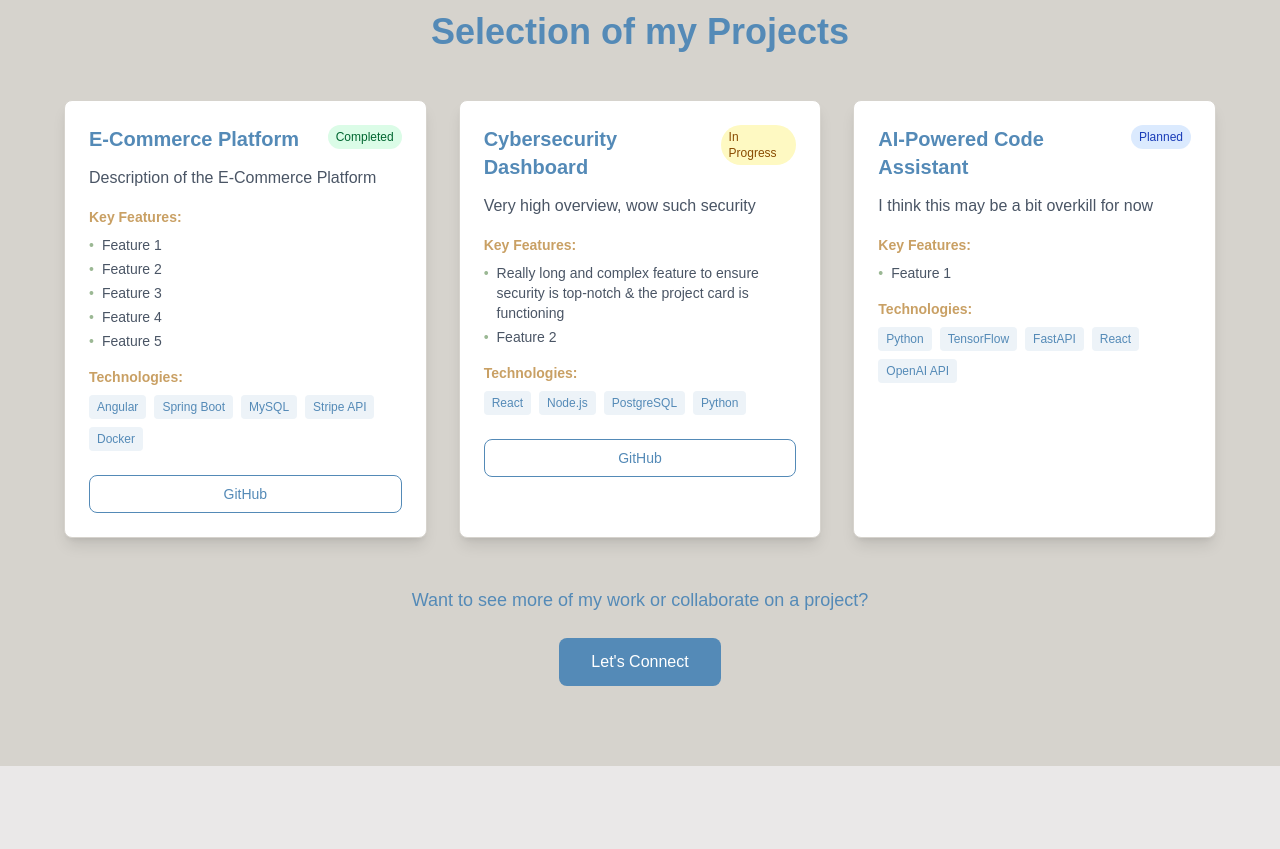
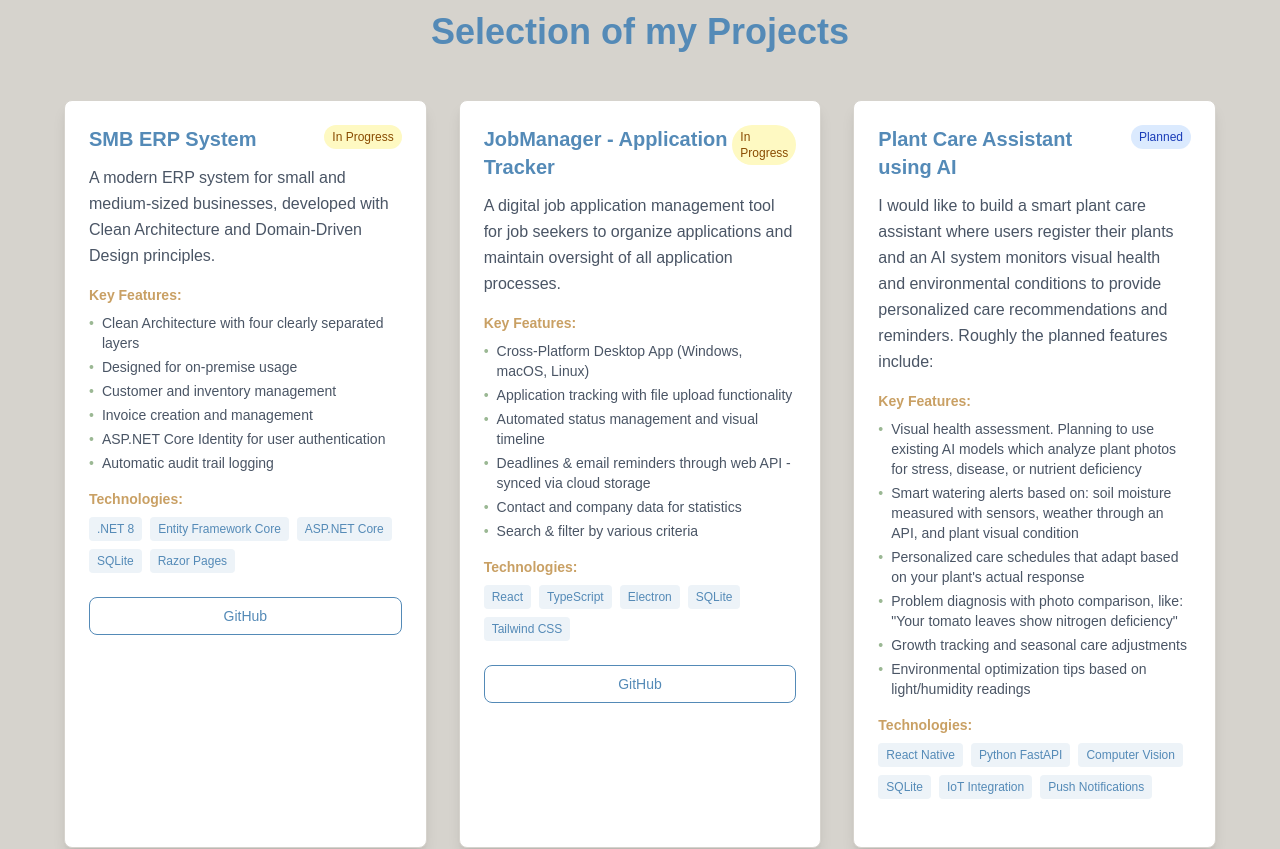
Before and after one commit to Sykios/Portfolio, a Next.js app: page / in a window 1280 px wide. Shown: the part 2400-3249 px from the top of the page. Built offline with nearby package versions, Linux system fonts and the light colour scheme.

Commit message:
feat: Update skills and project descriptions

```diff
--- a/components/skills-section.tsx
+++ b/components/skills-section.tsx
@@ -28,9 +28,9 @@ export default function SkillsSection({ className = "" }: SkillsSectionProps) {
       gradientTo: "#9BB894",
       skills: [
         { name: 'Angular', level: 80 },
-        { name: 'React / Next.js', level: 70 },
+        { name: 'React / Next.js', level: 50 },
         { name: 'Type-/JavaScript', level: 80 },
-        { name: 'Tailwind CSS', level: 75 },
+        { name: 'Tailwind CSS', level: 70 },
         { name: 'HTML5 / CSS3', level: 95 }
       ]
     },
@@ -42,8 +42,8 @@ export default function SkillsSection({ className = "" }: SkillsSectionProps) {
       gradientTo: "#FF8A7A",
       skills: [
         { name: 'Java', level: 90 },
-        { name: 'Node.js', level: 70 },
-        { name: 'Python', level: 70 },
+        { name: 'Node.js', level: 60 },
+        { name: 'Python', level: 55 },
         { name: 'PostgreSQL / MySQL', level: 85 },
         { name: 'REST APIs', level: 85 }
       ]
@@ -57,7 +57,7 @@ export default function SkillsSection({ className = "" }: SkillsSectionProps) {
       skills: [
         { name: 'Git / GitHub', level: 90 },
         { name: 'Docker', level: 70 },
-        { name: 'CI/CD', level: 70 },
+        { name: 'OWASP ZAP & Burp Suite', level: 50 },
         { name: 'Figma', level: 80 },
         { name: 'Spring Boot', level: 85 }
       ]
--- a/src/app/page.tsx
+++ b/src/app/page.tsx
@@ -61,7 +61,7 @@ export default function Home() {
             <div className="pr-0 md:pr-80">
               <p className="text-lg text-[#548AB7] dark:text-gray-300 mb-6 leading-relaxed">
                 I&apos;m an informatics student at TU Wien with a strong interest in Cybersecurity and AI, driven by curiosity and a hands-on mindset.
-                Outside the digital world, I&apos;m passionate about nature, intense sports like kickboxing and heavy lifting, and taking on work that challenges both body and mind.
+                Outside coding, I&apos;m passionate about nature, intense sports like kickboxing and heavy lifting, and taking on work that challenges both body and mind.
               </p>
               <p className="text-lg text-[#548AB7] dark:text-gray-300 mb-6 leading-relaxed">
                 I thrive in collaborative environments and have developed solid communication and problemsolving skills through honorary work at a large student dorm, where I served as a Heimvertretungsmitglied and IT advisor.
@@ -86,11 +86,11 @@ export default function Home() {
                   </li>
                   <li className="flex items-center">
                     <span className="text-lg mr-3">🚀</span>
-                    <span>Always Learning New Technologies</span>
+                    <span>Positive, social, yet practical-oriented mindset</span>
                   </li>
                   <li className="flex items-center">
                     <span className="text-lg mr-3">💡</span>
-                    <span>Currently pursuing Projects in Cybersecurity, Cloudtech & AI</span>
+                    <span>Currently interested in projects dealing with Web Security, Cloud & AI</span>
                   </li>
                 </ul>
               </div>
@@ -108,43 +108,52 @@ export default function Home() {
           <h2 className="text-3xl sm:text-4xl font-bold text-center mb-12 text-[#548AB7] dark:text-white">Selection of my Projects</h2>
 
           <div className="grid md:grid-cols-2 lg:grid-cols-3 gap-8">
-            {/* Example Project with Demo & GitHub */}
+            {/* SMB ERP System */}
             <ProjectCard
-              title="E-Commerce Platform"
-              description="Description of the E-Commerce Platform"
-              technologies={['Angular', 'Spring Boot', 'MySQL', 'Stripe API', 'Docker']}
+              title="SMB ERP System"
+              description="A modern ERP system for small and medium-sized businesses, developed with Clean Architecture and Domain-Driven Design principles."
+              technologies={['.NET 8', 'Entity Framework Core', 'ASP.NET Core', 'SQLite', 'Razor Pages']}
               features={[
-                'Feature 1',
-                'Feature 2',
-                'Feature 3',
-                'Feature 4',
-                'Feature 5'
+                'Clean Architecture with four clearly separated layers',
+                'Designed for on-premise usage',
+                'Customer and inventory management',
+                'Invoice creation and management',
+                'ASP.NET Core Identity for user authentication',
+                'Automatic audit trail logging'
               ]}
-              demoLink=""
-              githubLink="https://github.com/Sykios/"
-              status="completed"
-            />
-
-            {/* Example Project with only GitHub */}
-            <ProjectCard
-              title="Cybersecurity Dashboard"
-              description="Very high overview, wow such security"
-              technologies={['React', 'Node.js', 'PostgreSQL', 'Python']}
-              features={[
-                'Really long and complex feature to ensure security is top-notch & the project card is functioning',
-                'Feature 2'
-              ]}
-              githubLink="https://github.com/Sykios/security-dashboard"
+              githubLink="https://github.com/Sykios/SMB-ERP"
               status="in-progress"
             />
 
-            {/* Example Project without both */}
+            {/* JobManager - Application Management Desktop App */}
             <ProjectCard
-              title="AI-Powered Code Assistant"
-              description="I think this may be a bit overkill for now"
-              technologies={['Python', 'TensorFlow', 'FastAPI', 'React', 'OpenAI API']}
+              title="JobManager - Application Tracker"
+              description="A digital job application management tool for job seekers to organize applications and maintain oversight of all application processes."
+              technologies={['React', 'TypeScript', 'Electron', 'SQLite', 'Tailwind CSS']}
               features={[
-                'Feature 1',
+                'Cross-Platform Desktop App (Windows, macOS, Linux)',
+                'Application tracking with file upload functionality',
+                'Automated status management and visual timeline',
+                'Deadlines & email reminders through web API - synced via cloud storage',
+                'Contact and company data for statistics',
+                'Search & filter by various criteria'
+              ]}
+              githubLink="https://github.com/Sykios/JobManager"
+              status="in-progress"
+            />
+
+            {/* Plant Care Assistant using AI */}
+            <ProjectCard
+              title="Plant Care Assistant using AI"
+              description="I would like to build a smart plant care assistant where users register their plants and an AI system monitors visual health and environmental conditions to provide personalized care recommendations and reminders. Roughly the planned features include:"
+              technologies={['React Native', 'Python FastAPI', 'Computer Vision', 'SQLite', 'IoT Integration', 'Push Notifications']}
+              features={[
+                'Visual health assessment. Planning to use existing AI models which analyze plant photos for stress, disease, or nutrient deficiency',
+                'Smart watering alerts based on: soil moisture measured with sensors, weather through an API, and plant visual condition',
+                'Personalized care schedules that adapt based on your plant\'s actual response',
+                'Problem diagnosis with photo comparison, like: "Your tomato leaves show nitrogen deficiency" ',
+                'Growth tracking and seasonal care adjustments',
+                'Environmental optimization tips based on light/humidity readings'
               ]}
               status="planned"
             />
```
